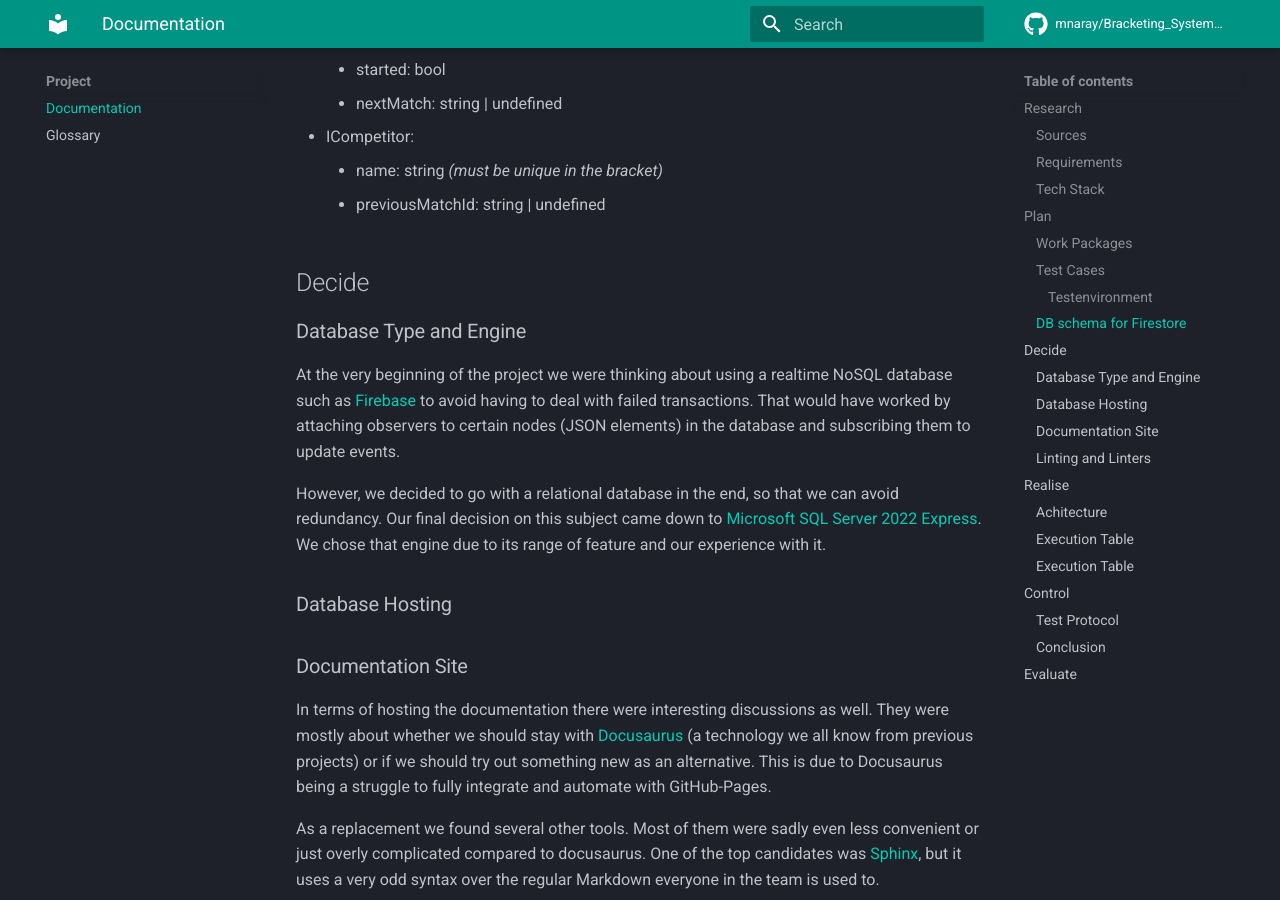
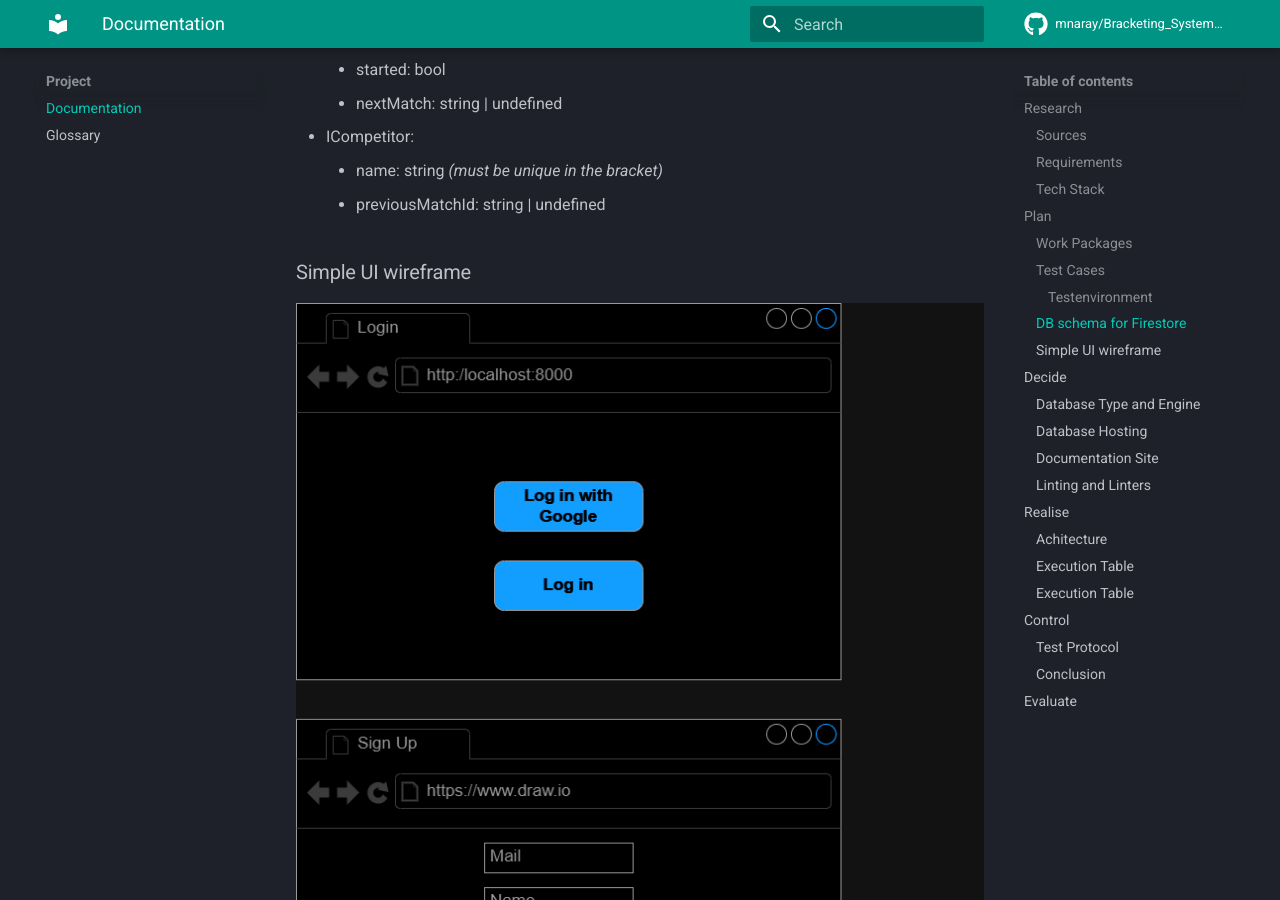
Before and after one commit to mnaray/Bracketing_System_Docs, an MkDocs documentation site: the page built from docs/project/documentation.md, in a window 1280 px wide and 900 px high, scrolled down 4691 px. Built offline with MkDocs 1.6.1 and Material for MkDocs 9.7.7, drawn with Linux system fonts in a browser that asks for light colours; comment, search, counter and statistics services are not loaded.

Commit message:
add image export of UI wireframe to docs

```diff
--- a/docs/project/documentation.md
+++ b/docs/project/documentation.md
@@ -151,6 +151,10 @@ This is the schema we will be using for the brackets:
     * name: string *(must be unique in the bracket)*
     * previousMatchId: string | undefined
 
+### Simple UI wireframe
+
+![](assets/20240328_104117_Bracketingsystems.drawio.png)
+
 ## Decide
 
 ### Database Type and Engine
```
Also changed, not shown: docs/project/assets/20240328_104117_Bracketingsystems.drawio.png (added).
